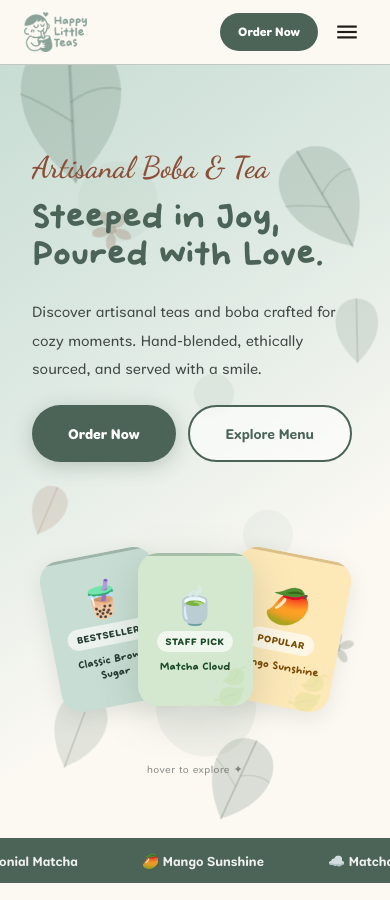
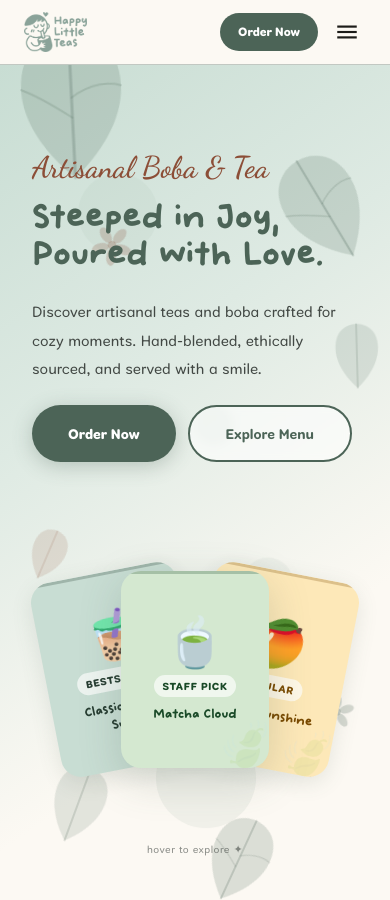
Before and after one commit to awesomesocks123/happy-little-teas, a React (Vite) app: page /#/ in a window 390 px wide. Shown: the top 900 px of the page. Built offline with nearby package versions, Linux system fonts and the light colour scheme.

Commit message:
Hero cards: larger on mobile (148px min width, 320px container height, bigger emoji/text)
Co-Authored-By: Claude Sonnet 4.6 <noreply@anthropic.com>

```diff
--- a/src/pages/HomePage.jsx
+++ b/src/pages/HomePage.jsx
@@ -74,9 +74,9 @@ const heroCardData = [
   { icon: '🥭', name: 'Mango Sunshine',       tag: 'Popular',     bg: '#fde8b8', color: '#7a4a00' },
 ]
 const basePos = [
-  { x: -88, rot: -11, z: 1 },
+  { x: -76, rot: -11, z: 1 },
   { x:   0, rot:   0, z: 3 },
-  { x:  88, rot:  11, z: 2 },
+  { x:  76, rot:  11, z: 2 },
 ]
 
 function HeroCards({ visible }) {
@@ -109,7 +109,7 @@ function HeroCards({ visible }) {
       style={{
         position: 'relative', zIndex: 2,
         display: 'flex', justifyContent: 'center', alignItems: 'center',
-        height: 'clamp(240px, 32vw, 390px)',
+        height: 'clamp(320px, 32vw, 400px)',
         opacity: visible ? 1 : 0,
         transform: visible ? 'translateY(0)' : 'translateY(28px)',
         transition: 'opacity 0.8s ease 0.25s, transform 0.8s cubic-bezier(0.22,1,0.36,1) 0.25s',
@@ -121,15 +121,15 @@ function HeroCards({ visible }) {
           key={card.name}
           style={{
             position: 'absolute',
-            width: 'clamp(115px, 15vw, 168px)',
+            width: 'clamp(148px, 15vw, 172px)',
             aspectRatio: '3/4',
             borderRadius: 20,
             background: card.bg,
             zIndex: basePos[i].z,
             overflow: 'hidden',
             display: 'flex', flexDirection: 'column',
-            alignItems: 'center', justifyContent: 'center', gap: 8,
-            padding: '18px 12px 16px',
+            alignItems: 'center', justifyContent: 'center', gap: 10,
+            padding: '22px 14px 20px',
             transform: getTransform(i),
             boxShadow: i === 1
               ? `0 ${active ? 22 : 12}px ${active ? 60 : 42}px rgba(76,100,87,0.22)`
@@ -141,15 +141,15 @@ function HeroCards({ visible }) {
         >
           {/* Thin top color accent */}
           <div style={{ position: 'absolute', top: 0, left: 0, right: 0, height: 3, background: card.color, opacity: 0.25 }} />
-          <div style={{ fontSize: 'clamp(36px, 5vw, 52px)', lineHeight: 1 }}>{card.icon}</div>
+          <div style={{ fontSize: 'clamp(48px, 5vw, 56px)', lineHeight: 1 }}>{card.icon}</div>
           <span style={{
-            fontFamily: 'CobblerSans', fontWeight: 700, fontSize: 10,
+            fontFamily: 'CobblerSans', fontWeight: 700, fontSize: 11,
             background: 'rgba(255,255,255,0.65)', color: card.color,
             borderRadius: 9999, padding: '3px 9px',
             letterSpacing: '0.06em', textTransform: 'uppercase', whiteSpace: 'nowrap',
           }}>{card.tag}</span>
           <p style={{
-            fontFamily: 'ArtSchoolDropout', fontSize: 'clamp(11px, 1.4vw, 14px)',
+            fontFamily: 'ArtSchoolDropout', fontSize: 'clamp(13px, 1.4vw, 15px)',
             color: card.color, margin: 0, textAlign: 'center', lineHeight: 1.3,
           }}>{card.name}</p>
           {/* Decorative ghost leaf bottom-right */}
```
